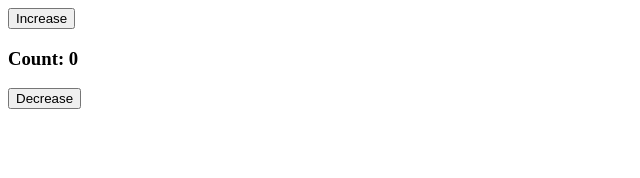
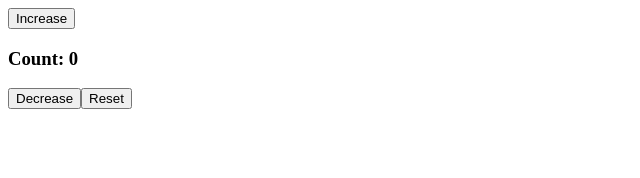
Before and after one commit to bmhuyquoc104/learn-ts, a React (Vite) app in the folder learn-react-ts/: page / in a window 1280 px wide. Shown: the top 178 px of the page, without its empty margins (0-640 px from the left). Built offline with nearby package versions, Linux system fonts and the light colour scheme.

Commit message:
13. Rewrite reducer in typesciprt

```diff
--- a/learn-react-ts/src/components/state/Counter.tsx
+++ b/learn-react-ts/src/components/state/Counter.tsx
@@ -1,16 +1,32 @@
 import React, { useReducer } from "react";
+
+type CounterType = {
+  count: number;
+};
+
+type UpdateType = {
+  type: "decrement" | "increment";
+  payload: number;
+};
+
+type ResetType = {
+  type: "reset";
+};
 
 function Counter() {
   const initialValue = {
     count: 0,
   };
-  const reducer = (state: any, action: any) => {
+  const reducer = (state: CounterType, action: UpdateType | ResetType) => {
     switch (action.type) {
       case "increment": {
         return { count: state.count + action.payload };
       }
       case "decrement": {
         return { count: state.count - action.payload };
+      }
+      case "reset": {
+        return initialValue;
       }
       default:
         return state;
@@ -28,6 +44,7 @@ function Counter() {
       <button onClick={() => dispatch({ type: "decrement", payload: 1 })}>
         Decrease
       </button>
+      <button onClick={() => dispatch({ type: "reset" })}>Reset</button>
     </div>
   );
 }
```
